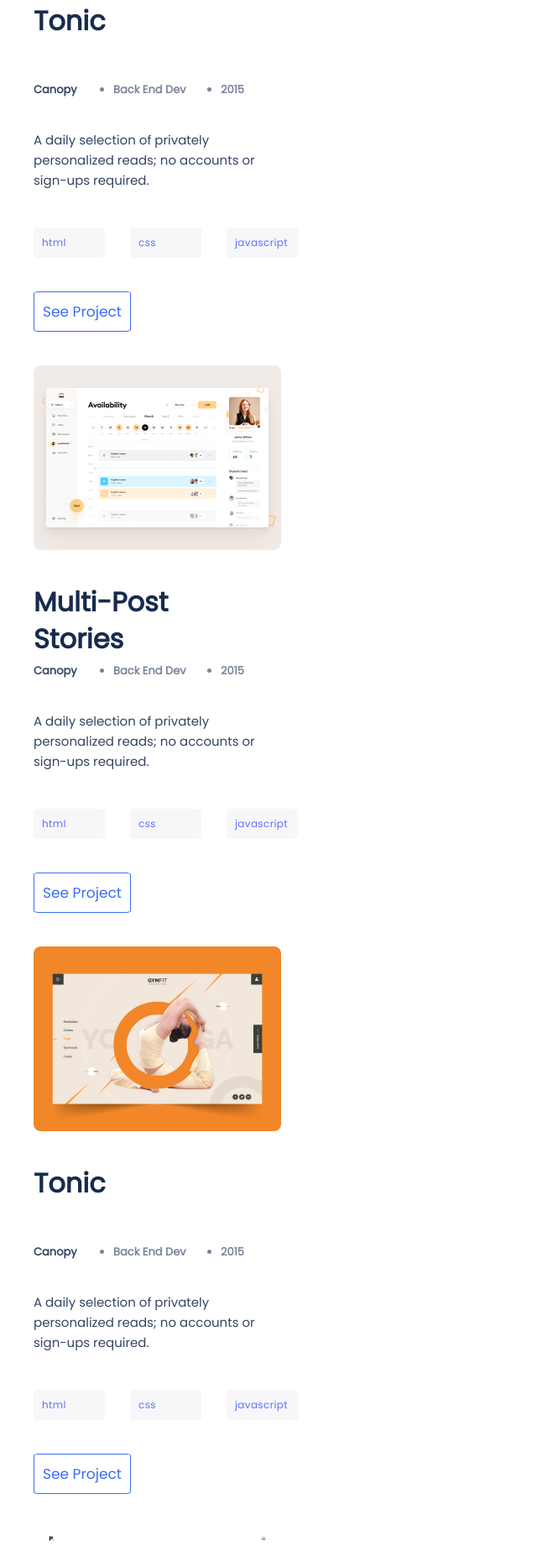
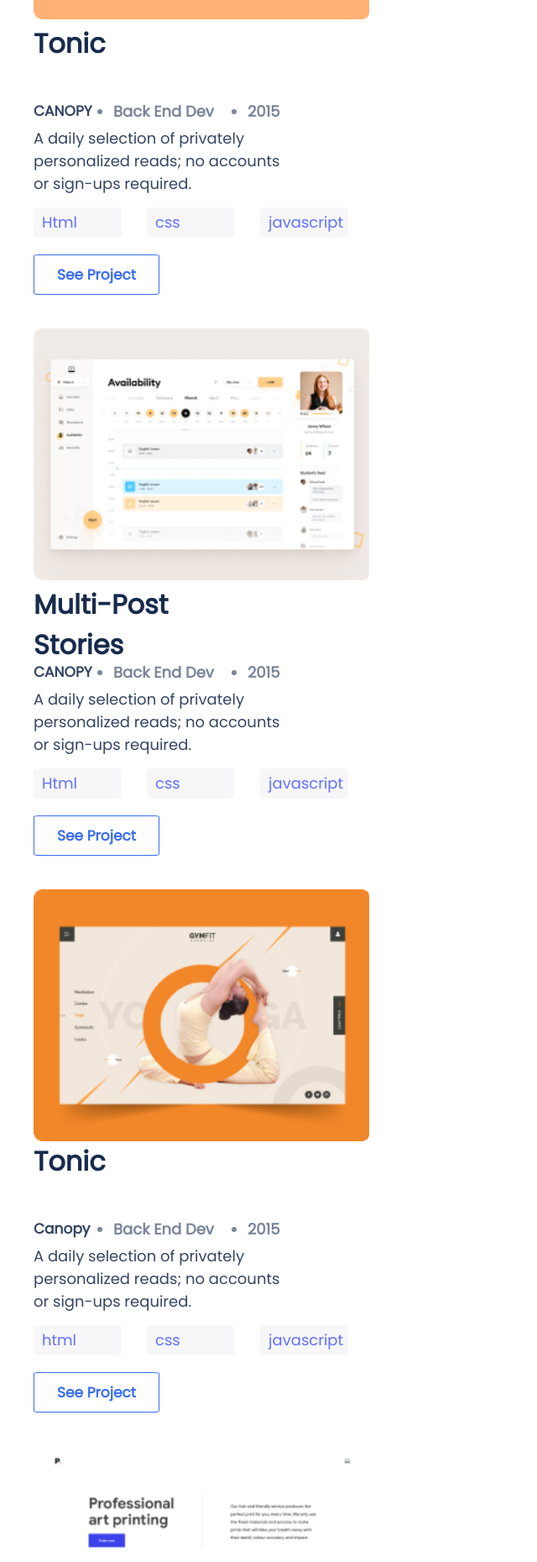
Before and after one commit to mbonabucya/Portfolio, a website: page html/index.html in a window 1280 px wide. Shown: the part 940-2800 px from the top of the page at 84% size, without its empty margins (0-640 px from the left). Drawn offline with Linux system fonts and the light colour scheme.

Commit message:
Modify index.html Works section change add each project in div  Modify About me section change div elements to ul li

```diff
--- a/css/style.css
+++ b/css/style.css
@@ -63,7 +63,7 @@
   display: flex;
   flex-direction: column;
   padding: 120px 10px 1px 40px;
-  gap: 40px;
+  gap: 20px;
   background-image: url("../Image/Background.svg");
   background-repeat: no-repeat;
   background-size: cover;
@@ -122,17 +122,22 @@
 
 .works-container {
   display: grid;
+  grid-column: 1/6;
   padding: 120px 10px 10px 40px;
   gap: 40px;
+  margin-top: 0;
 }
 
 .blog-background-Image {
   /* Snapshoot Portfolio */
 
-  width: 295px;
-  height: 220px;
+  width: 400px;
+  height: 300px;
   background: url(../Image/blog_drbl.png);
   border-radius: 8px;
+  background-repeat: no-repeat;
+  background-size: cover;
+  margin-top: 0;
 
   /* Inside auto layout */
   flex: none;
@@ -143,33 +148,46 @@
 .tonic {
   display: flex;
   flex-direction: column;
-  gap: 40px;
+  gap: 5px;
 }
 
+/*
 .tonic-header {
   display: flex;
   flex-direction: row;
   gap: 20px;
 }
+*/
 
-.tonic-header .back {
-  /* Text */
-  margin-top: 20px;
-  width: 88px;
+.tonic-header {
+  margin-top: 40px;
+}
+
+.tonic-header .canopies {
+  width: 55px;
   height: 16px;
 
   /* Caption / 1 - Bolder */
   font-family: 'Poppins', 'Lucida Sans', 'Lucida Sans Regular', 'Lucida Grande', 'Lucida Sans Unicode', Geneva, Verdana, sans-serif;
   font-style: normal;
+  font-weight: bold;
+  font-size: 17px;
+  color: #344563;
+  list-style: none;
+}
+
+.tonic-header .canopy-list .canopies {
+  margin-top: 10px;
+}
+
+.tonic-header .back {
+  /* Text */
+  margin-top: 10px;
+  font-family: 'Poppins', 'Lucida Sans', 'Lucida Sans Regular', 'Lucida Grande', 'Lucida Sans Unicode', Geneva, Verdana, sans-serif;
+  font-style: normal;
   font-weight: 600;
-  font-size: 13px;
-  line-height: 16px;
-
-  /* identical to box height, or 123% */
-
-  /* Neutrals/N100 */
+  font-size: 18px;
   color: #7a869a;
-  text-decoration: dotted;
 }
 
 .tonic-header .canopy-list {
@@ -178,35 +196,26 @@
   gap: 40px;
 }
 
-.tonic-header .canopies {
-  margin-top: 20px;
-  width: 55px;
-  height: 16px;
-
-  /* Caption / 1 - Bolder */
-  font-family: 'Poppins', 'Lucida Sans', 'Lucida Sans Regular', 'Lucida Grande', 'Lucida Sans Unicode', Geneva, Verdana, sans-serif;
-  font-style: normal;
-  font-weight: 600;
-  font-size: 13px;
-  line-height: 16px;
-  color: #344563;
-  list-style: none;
-}
-
-.tonic div h1 {
+.tonic h1 {
   /* Project Title */
 
   width: 295px;
   height: 36px;
   font-family: 'Poppins', 'Lucida Sans', 'Lucida Sans Regular', 'Lucida Grande', 'Lucida Sans Unicode', Geneva, Verdana, sans-serif;
   font-style: normal;
-  font-weight: 700;
+  font-weight: bold;
   font-size: 32px;
-  line-height: 44px;
   color: #172b4d;
-  flex: none;
-  order: 0;
-  flex-grow: 0;
+}
+
+.Multi-Post h1 {
+  width: 295px;
+  height: 25px;
+  font-family: 'Poppins', 'Lucida Sans', 'Lucida Sans Regular', 'Lucida Grande', 'Lucida Sans Unicode', Geneva, Verdana, sans-serif;
+  font-style: normal;
+  font-weight: bold;
+  font-size: 24px;
+  color: #172b4d;
 }
 
 .tonic-body {
@@ -217,8 +226,7 @@
   font-family: 'Poppins', 'Lucida Sans', 'Lucida Sans Regular', 'Lucida Grande', 'Lucida Sans Unicode', Geneva, Verdana, sans-serif;
   font-style: normal;
   font-weight: 400;
-  font-size: 15px;
-  line-height: 24px;
+  font-size: 18px;
 
   /* or 160% */
 
@@ -231,44 +239,41 @@
   flex-grow: 0;
 }
 
+.work-category {
+  margin-top: 20px;
+}
+
 .work-category ul {
   list-style: none;
 }
 
-.work-category ul li p {
+.work-category-language li p {
   float: left;
-  margin-right: 10px;
-
-  /* html */
-
-  width: 29px;
-  height: 16px;
-
-  /* Button / Small */
   font-family: 'Poppins', 'Lucida Sans', 'Lucida Sans Regular', 'Lucida Grande', 'Lucida Sans Unicode', Geneva, Verdana, sans-serif;
   font-style: normal;
   font-weight: 500;
-  font-size: 12px;
-  line-height: 16px;
-
-  /* identical to box height, or 133% */
-  letter-spacing: 0.03em;
+  font-size: 18px;
 
   /* Primary/B400 */
   color: #6070ff;
 }
 
+.Projects {
+  margin-top: 20px;
+}
+
 .Projects button {
-  width: auto;
+  width: 150px;
   color: #396df2;
   background-color: white;
   border: 1px solid #396df2;
   padding: 10px;
-  border-radius: 5%;
+  border-radius: 4%;
   text-align: center;
   font-family: 'Poppins', 'Lucida Sans', 'Lucida Sans Regular', 'Lucida Grande', 'Lucida Sans Unicode', Geneva, Verdana, sans-serif;
   font-style: normal;
   font-size: 17px;
+  font-weight: bold;
 }
 
 .resume button {
@@ -290,22 +295,22 @@
 }
 
 .Multi-Post-Image {
-  width: 295px;
-  height: 220px;
+  width: 400px;
+  height: 300px;
   background: url(../Image/image_processing.png);
   border-radius: 8px;
-
-  /* Inside auto layout */
-  flex: none;
-  order: 0;
-  flex-grow: 0;
+  background-repeat: no-repeat;
+  background-size: cover;
+  margin-top: 0;
 }
 
 .tonic-Image {
-  width: 295px;
-  height: 220px;
+  width: 400px;
+  height: 300px;
   background: url(../Image/acrobatic-canopy.png);
   border-radius: 8px;
+  background-repeat: no-repeat;
+  background-size: cover;
 
   /* Inside auto layout */
   flex: none;
@@ -314,10 +319,12 @@
 }
 
 .Professional-art-Image {
-  width: 295px;
-  height: 220px;
+  width: 400px;
+  height: 300px;
   background: url(../Image/Professional-art.png);
   border-radius: 8px;
+  background-repeat: no-repeat;
+  background-size: cover;
 
   /* Inside auto layout */
   flex: none;
@@ -330,6 +337,7 @@
   flex-direction: column;
   padding: 120px 10px 150px 40px;
   gap: 40px;
+  margin-top: 0;
 }
 
 #About-connect {
@@ -434,24 +442,32 @@
 
 .work-category-language li {
   padding: 10px;
-  width: 65px;
+  width: 85px;
   height: 16px;
 
   /* Button / Small */
   font-family: 'Poppins', 'Lucida Sans', 'Lucida Sans Regular', 'Lucida Grande', 'Lucida Sans Unicode', Geneva, Verdana, sans-serif;
   font-style: normal;
   font-weight: 500;
-  font-size: 12px;
+  font-size: 18px;
   line-height: 16px;
-
-  /* identical to box height, or 133% */
-  letter-spacing: 0.03em;
-
-  /* Primary/B400 */
   color: #6070ff;
   background-color: #f7f7f9;
   border-radius: 7%;
-  flex: none;
-  order: 0;
-  flex-grow: 0;
 }
+
+.tonic-project {
+  display: flex;
+  flex-direction: column;
+}
+
+.professional-arts h1 {
+  width: 295px;
+  height: 25px;
+  font-family: 'Poppins', 'Lucida Sans', 'Lucida Sans Regular', 'Lucida Grande', 'Lucida Sans Unicode', Geneva, Verdana, sans-serif;
+  font-style: normal;
+  font-weight: bold;
+  font-size: 24px;
+  color: #172b4d;
+  margin-top: 10px;
+}
--- a/html/index.html
+++ b/html/index.html
@@ -2,20 +2,15 @@
 <html lang="en">
     <head>
         <meta charset="UTF-8" />
-
         <meta http-equiv="X-UA-Compatible" content="IE=edge" />
         <meta name="viewport" content="width=device-width, initial-scale=1.0" />
         <link rel="stylesheet" href="../css/style.css" />
-
         <link rel='stylesheet'
         href='https://fonts.googleapis.com/css?family=Poppins' >
-
         <link rel="stylesheet"
         href="path/to/font-awesome/css/font-awesome.min.css">
-
         <link  rel="stylesheet"
         href="http://maxcdn.bootstrapcdn.com/font-awesome/4.1.0/css/font-awesome.min.css">
-
         <title>James Port-Folio</title>
   </head>
   <body>
@@ -35,15 +30,15 @@
                 <h1>
                     I' m James Glad to see you!
                 </h1>
-
                 <p>
                     I'm a software developer!
                     I can help you build a product , feature or website Look through some
                     of my work and experience! If you like what you see and have a project
                     you need coded, don’t hestiate to contact me.
                 </p>
-              <p id="connect">LET'S CONNECT </p>
-
+                <p id="connect">
+                   LET'S CONNECT
+                </p>
             </div>
             <div>
                 <ul class="social-media" id="social">
@@ -61,7 +56,6 @@
                         <a href="https://www.gmail.com">
                             <img src="../Image/Vector-Medium.svg" alt="Medium icon" />
                         </a>
-
                     </li>
                     <li>
                         <a href="https://github.com/mbonabucya">
@@ -76,14 +70,105 @@
                 </ul>
             </div>
         </section>
-
         <section class="works-container">
+            <div class="tonic-project">
+                <div class="tonic">
                     <div class="blog-background-Image">
                     </div>
+                    <h1>
+                        Tonic
+                    </h1>
+                    <div class="tonic-header">
+                        <ul class="canopy-list">
+                            <li class="canopies">
+                                <p >CANOPY</p>
+                            </li>
+                            <li class="back">
+                                <p >Back End Dev</p>
+                            </li>
+                            <li class="back">
+                                <p>2015</p>
+                            </li>
+                        </ul>
+                    </div>
+                    <div class="tonic-body">
+                        <p>
+                          A daily selection of privately personalized reads; no accounts or sign-ups required.
+                        </p>
+                    </div>
+                </div>
+                <div class="work-category">
+                    <ul class="work-category-language">
+                        <li>
+                            <p>Html</p>
+
+                        </li>
+                        <li>
+                            <p>css</p>
+                        </li>
+                        <li>
+                            <p>javascript</p>
+                        </li>
+                    </ul>
+                </div>
+                <div class="Projects">
+                    <button type="button">
+                        See Project
+                    </button>
+                </div>
+            </div>
+            <div class="Multipost-project">
                 <div class="tonic">
-              <div>
+                    <div class="Multi-Post-Image">
+                    </div>
+                    <h1>
+                        Multi-Post <br/>
+                        Stories
+                    </h1>
+                    <div class="tonic-header">
+                        <ul class="canopy-list">
+                            <li class="canopies">
+                                <p >CANOPY</p>
+                            </li>
+                            <li class="back">
+                                <p >Back End Dev</p>
+                            </li>
+                            <li class="back">
+                                <p>2015</p>
+                            </li>
+                        </ul>
+                    </div>
+                    <div class="tonic-body">
+                        <p>
+                          A daily selection of privately personalized reads; no accounts or sign-ups required.
+                        </p>
+                    </div>
+                </div>
+                <div class="work-category">
+                    <ul class="work-category-language">
+                        <li>
+                            <p>Html</p>
+
+                        </li>
+                        <li>
+                            <p>css</p>
+                        </li>
+                        <li>
+                            <p>javascript</p>
+                        </li>
+                    </ul>
+                </div>
+                <div class="Projects">
+                    <button type="button">
+                        See Project
+                    </button>
+                </div>
+            </div>
+            <div class="tonic-project">
+                <div class="tonic-Image">
+                </div>
+                <div class="tonic">
                     <h1>Tonic</h1>
-              </div>
                 <div class="tonic-header">
                     <ul class="canopy-list">
                         <li class="canopies">
@@ -97,15 +182,12 @@
                             <p>2015</p>
                         </li>
                     </ul>
-
                 </div>
-
                 <div class="tonic-body">
                     <p>
                         A daily selection of privately personalized reads; no accounts or sign-ups required.
                     </p>
                 </div>
-
             </div>
             <div class="work-category">
                 <ul class="work-category-language">
@@ -125,14 +207,14 @@
                   See Project
                 </button>
             </div>
-
-        <div class="Multi-Post-Image">
         </div>
-        <div class="tonic">
-            <div>
-                <h1>Multi-Post <br/>
-                    Stories</h1>
+        <div class="arts">
+            <div class="professional-arts">
+                <div class="Professional-art-Image">
                 </div>
+                <h1>
+                    Multi-Post <br/>Stories
+                </h1>
                 <div class="tonic-header">
                     <ul class="canopy-list">
                         <li class="canopies">
@@ -146,14 +228,12 @@
                             <p>2015</p>
                         </li>
                     </ul>
-
                 </div>
                 <div class="tonic-body">
                     <p>
                         A daily selection of privately personalized reads; no accounts or sign-ups required.
                     </p>
                 </div>
-
             </div>
             <div class="work-category">
                 <ul class="work-category-language">
@@ -168,117 +248,14 @@
                     </li>
                 </ul>
               </div>
-      <div class="Projects">
+            </div>
+            <div class="Projects" id="arts-button">
               <button type="button">
                   See Project
               </button>
             </div>
-
-
-      <div class="tonic-Image">
         </div>
-    <div class="tonic">
-        <div>
-            <h1>Tonic</h1>
-        </div>
-
-        <div class="tonic-header">
-            <ul class="canopy-list">
-                <li class="canopies">
-                    <p >Canopy</p>
-                </li>
-                <li class="back">
-                    <p >Back End Dev</p>
-                </li>
-
-                <li class="back">
-                    <p>2015</p>
-                </li>
-            </ul>
-
-        </div>
-
-        <div class="tonic-body">
-            <p>
-                A daily selection of privately personalized reads; no accounts or sign-ups required.
-            </p>
-        </div>
-
-    </div>
-    <div class="work-category">
-      <ul class="work-category-language">
-          <li>
-              html
-          </li>
-          <li>
-              css
-          </li>
-          <li>
-              javascript
-          </li>
-      </ul>
-  </div>
-  <div class="Projects">
-      <button type="button">
-          See Project
-      </button>
-  </div>
-
-
-
-
-  <div class="Professional-art-Image">
-</div>
-<div class="tonic">
-    <div>
-        <h1>Multi-Post <br/>Stories</h1>
-    </div>
-    <div class="tonic-header">
-        <ul class="canopy-list">
-            <li class="canopies">
-                <p >Canopy</p>
-            </li>
-            <li class="back">
-                <p >Back End Dev</p>
-            </li>
-
-            <li class="back">
-                <p>2015</p>
-            </li>
-        </ul>
-
-    </div>
-
-    <div class="tonic-body">
-        <p>
-            A daily selection of privately personalized reads; no accounts or sign-ups required.
-        </p>
-    </div>
-
-</div>
-<div class="work-category">
-  <ul class="work-category-language">
-      <li>
-          html
-      </li>
-      <li>
-          css
-      </li>
-      <li>
-          javascript
-      </li>
-  </ul>
-</div>
-<div class="Projects">
-  <button type="button">
-      See Project
-  </button>
-</div>
-
-
     </section>
-
-
     <section class="About-me">
         <div class="title">
           <h1>
@@ -326,39 +303,33 @@
          <div class="resume">
              <button type="button">Get my resume</button>
          </div>
-           <div class="languages">
-
-               <div class="front-end-languages-header">
+           <ul class="languages">
+               <li class="front-end-languages-header">
                    <h1>Languages</h1>
                    <img src="../Image/dropdown.png" alt=" drop down icon" />
-               </div>
-               <div class="front-end">
+               </li>
+               <li class="front-end">
                    <img src="../Image/Ellipse-js.png" alt="js">
                    <p>JavaScript</p>
-               </div>
-               <div class="front-end">
+               </li>
+               <li class="front-end">
                 <img src="../Image/Ellipse-html.png" alt="js">
                 <p>Html</p>
-            </div>
+            </li>
 
-            <div class="front-end">
+            <li class="front-end">
                 <img src="../Image/Ellipse-css.png" alt="js">
                 <p>CSS</p>
-            </div>
-            <div class="frame-work">
+            </li>
+            <li class="frame-work">
                 <h1>Frameworks</h1>
                 <img src="../Image/right-arrow.png" alt="">
-            </div>
-            <div class="skills">
+            </li>
+            <li class="skills">
                 <h1>Skills</h1>
                 <img src="../Image/right-arrow.png" alt="">
-            </div>
-
-
-           </div>
+            </li>
+        </ul>
   </section>
-
-
   </body>
-
 </html>
```
Lines whose indentation alone changed are shown as unchanged.
